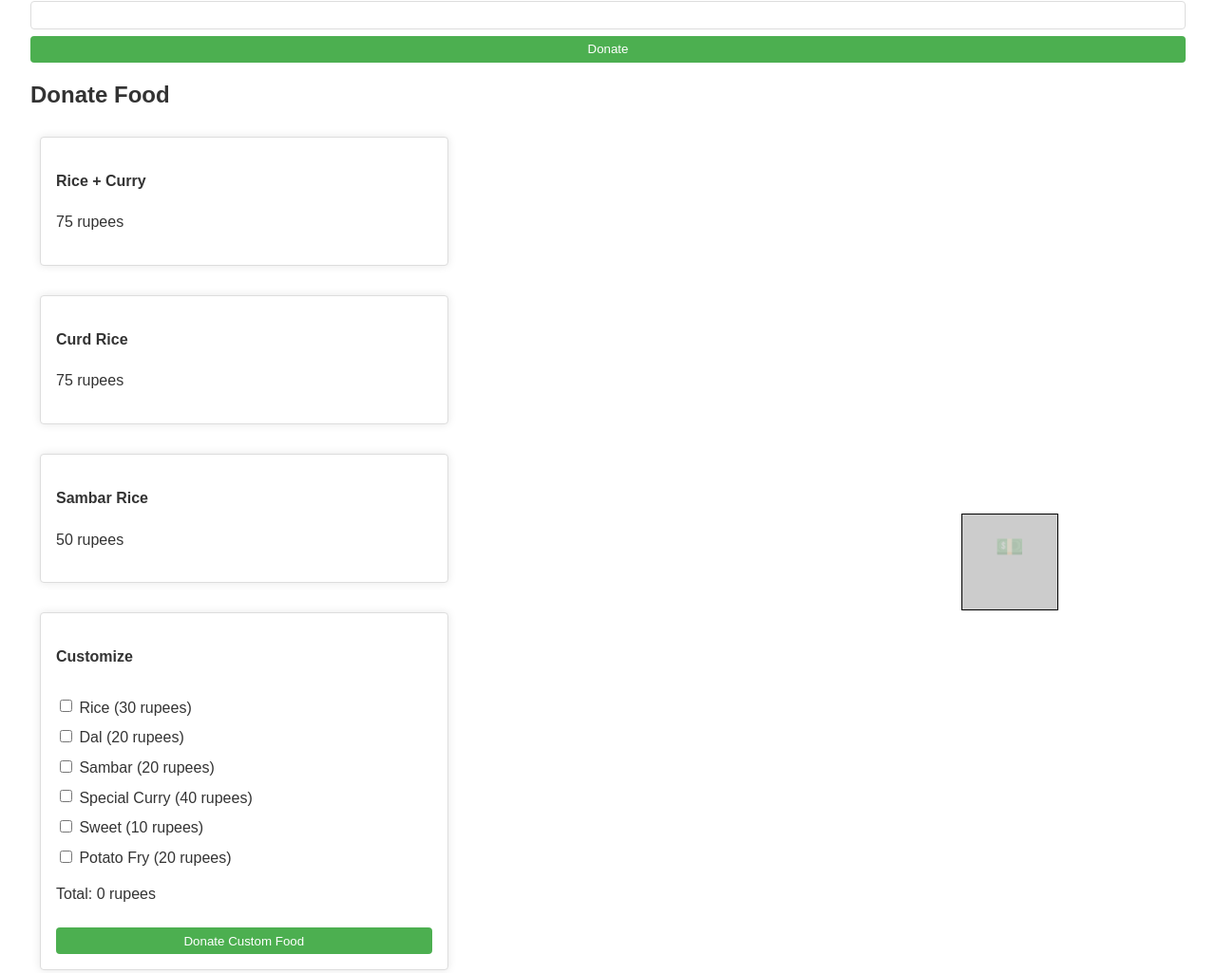
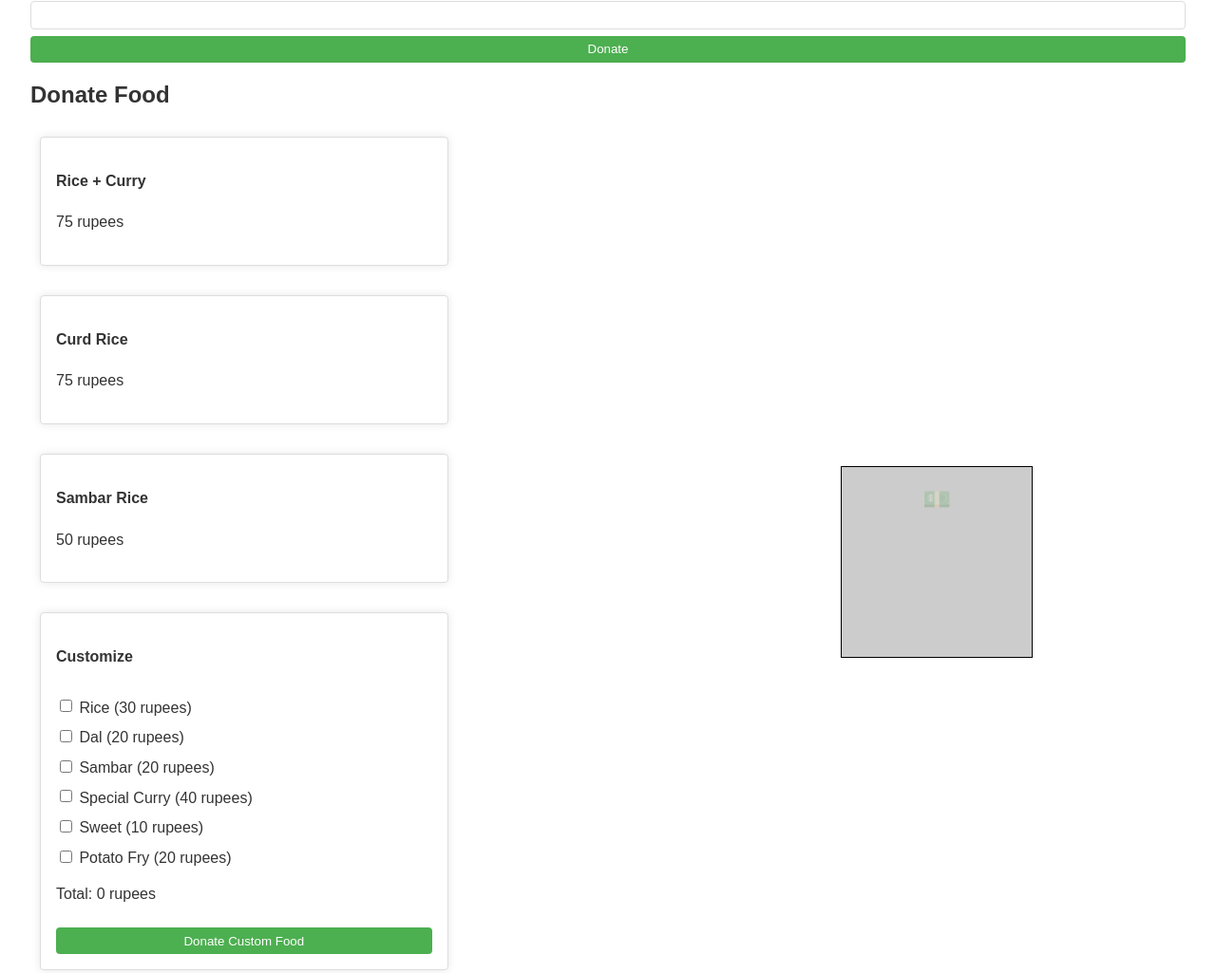
Before and after one commit to Pranith-Kantamneni/Zero-Hunger, a plain HTML site: page index.html in a window 1280 px wide. Shown: the part 4091-5116 px from the top of the page at 95% size. Drawn offline with Linux system fonts and the light colour scheme.

Commit message:
Update style.css

```diff
--- a/style.css
+++ b/style.css
@@ -243,15 +243,15 @@ form button:hover {
             flex: 3; /* 30% of the space */
             padding: 10px;
             display: flex;
-            justify-content: center;
+            justify-content: flex-start;
             align-items: center;
         }
         .food-item {
             margin-bottom: 15px;
         }
         .box {
-            width: 100px; /* Adjust the width */
-            height: 100px; /* Adjust the height */
+            width: 200px; /* Adjust the width */
+            height: 200px; /* Adjust the height */
             position: relative;
             transform-style: preserve-3d;
             transform: rotateY(0deg);
```
